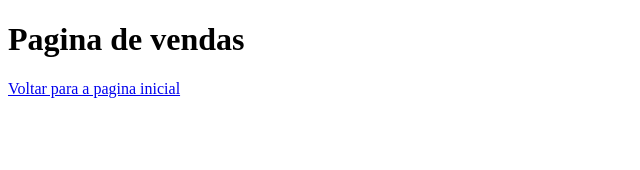
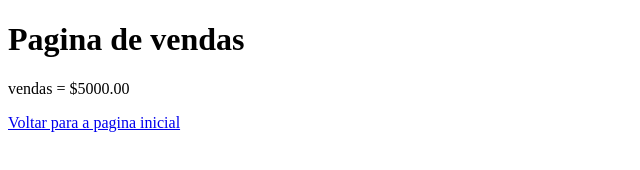
Before and after one commit to Urubrunegro/aulagithub, a plain HTML site: page vendas.html in a window 1280 px wide. Shown: the whole page, without its empty margins (0-640 px from the left). Drawn offline with Linux system fonts and the light colour scheme.

Commit message:
Valor de vendas adicionado

```diff
--- a/vendas.html
+++ b/vendas.html
@@ -8,6 +8,7 @@
 </head>
 <body>
     <h1>Pagina de vendas</h1>
+    <p>vendas = $5000.00</p>
     <a href="index.html">Voltar para a pagina inicial</a>
 </body>
 </html>
```
Also changed, not shown: GIT Commands.txt.
